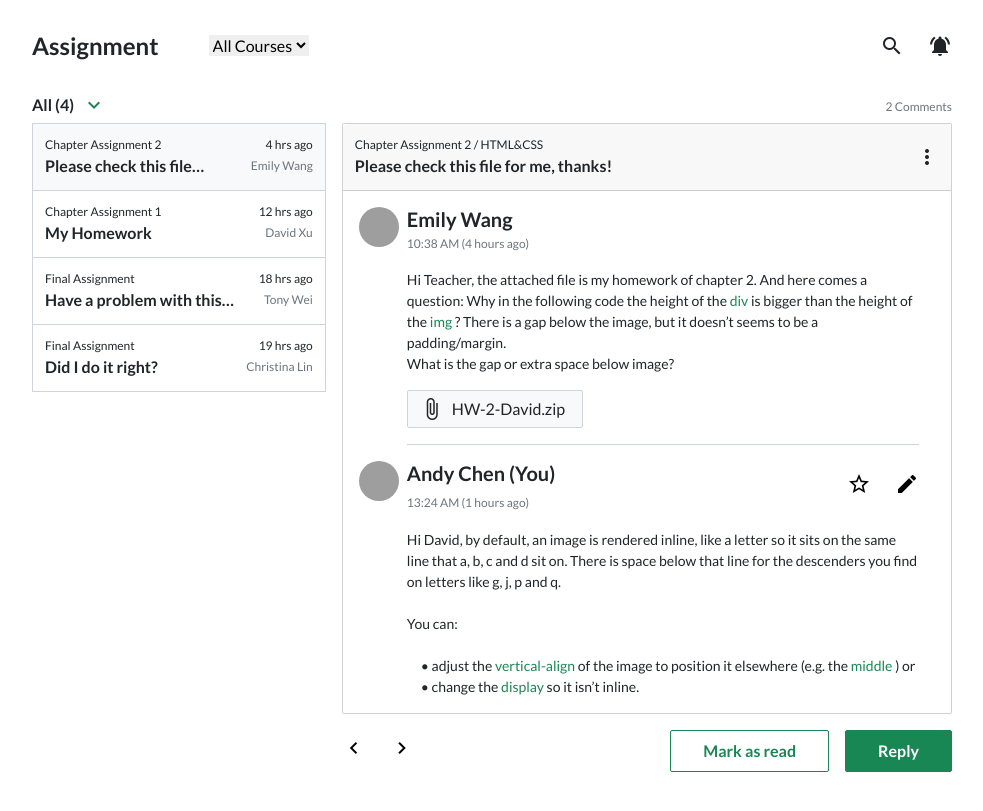
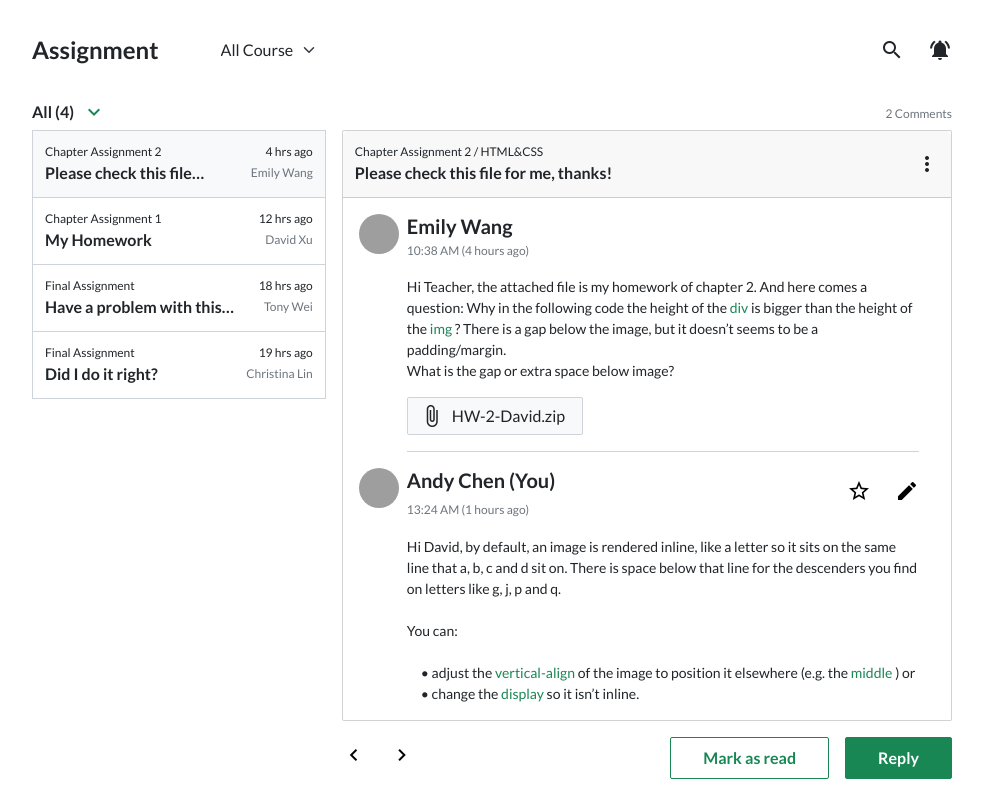
Before and after one commit to tkooooo123/hexschool_week5, a website built with Vite: page pages/index.html in a window 1280 px wide. Shown: the whole page, without its empty margins (296-1279 px from the left). Built offline with nearby package versions, Linux system fonts and the light colour scheme; grey boxes are pictures that could not be loaded.

Commit message:
修改 select 標籤

```diff
--- a/assets/scss/pages/_index.scss
+++ b/assets/scss/pages/_index.scss
@@ -8,11 +8,10 @@
 header {
     padding-bottom: 32px;
 
-    .form-group {
+
+    .form-select {
         margin-left: 50px;
-    }
-
-    select {
+        width: 120px;
         border: none;
     }
 
--- a/pages/index.html
+++ b/pages/index.html
@@ -17,11 +17,11 @@
         <header class="d-flex align-items-center">
           <h1 class="fs-4 fw-bold m-0">Assignment</h1>
           <div class="d-flex align-items-center justify-content-between w-100">
-            <div class="form-group">
-              <select name="course" id="course">
+
+              <select class="form-select" name="course" id="course">
                 <option value="">All Courses</option>
               </select>
-            </div>
+
             <ul class="icon-list d-flex m-0">
               <li class="icon d-flex align-items-center me-4">
                 <span class="material-icons">
```
